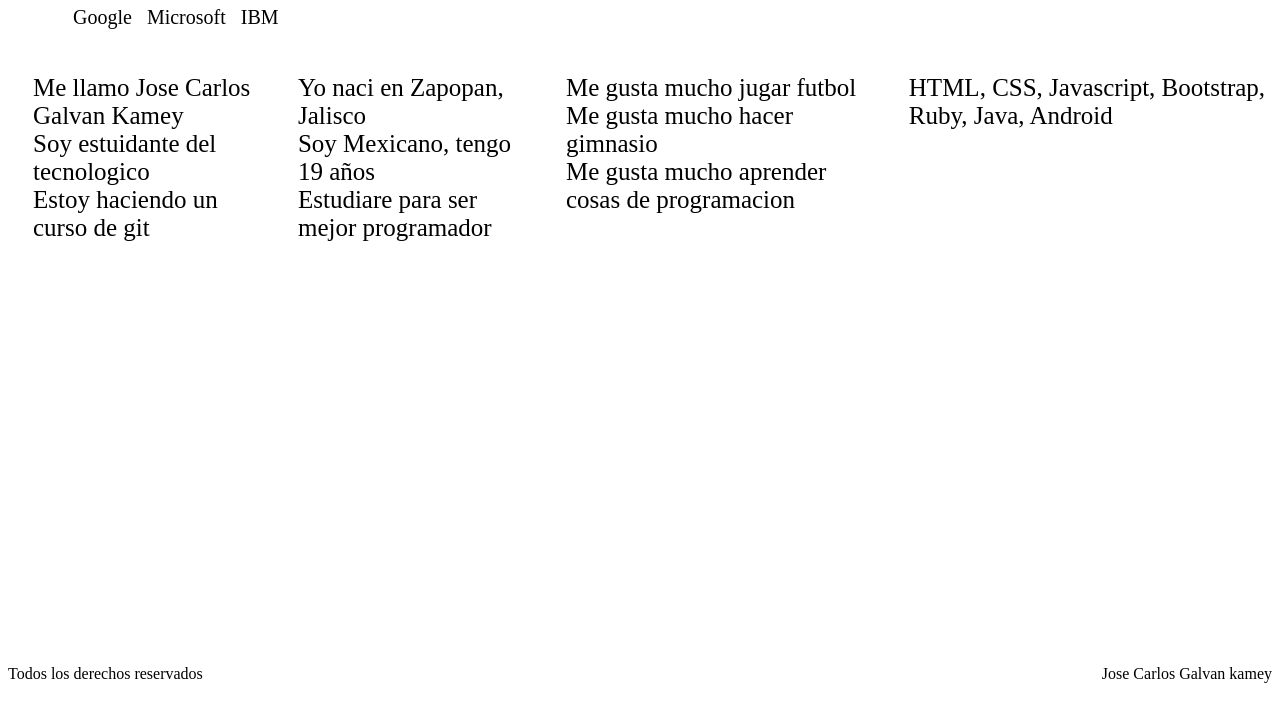
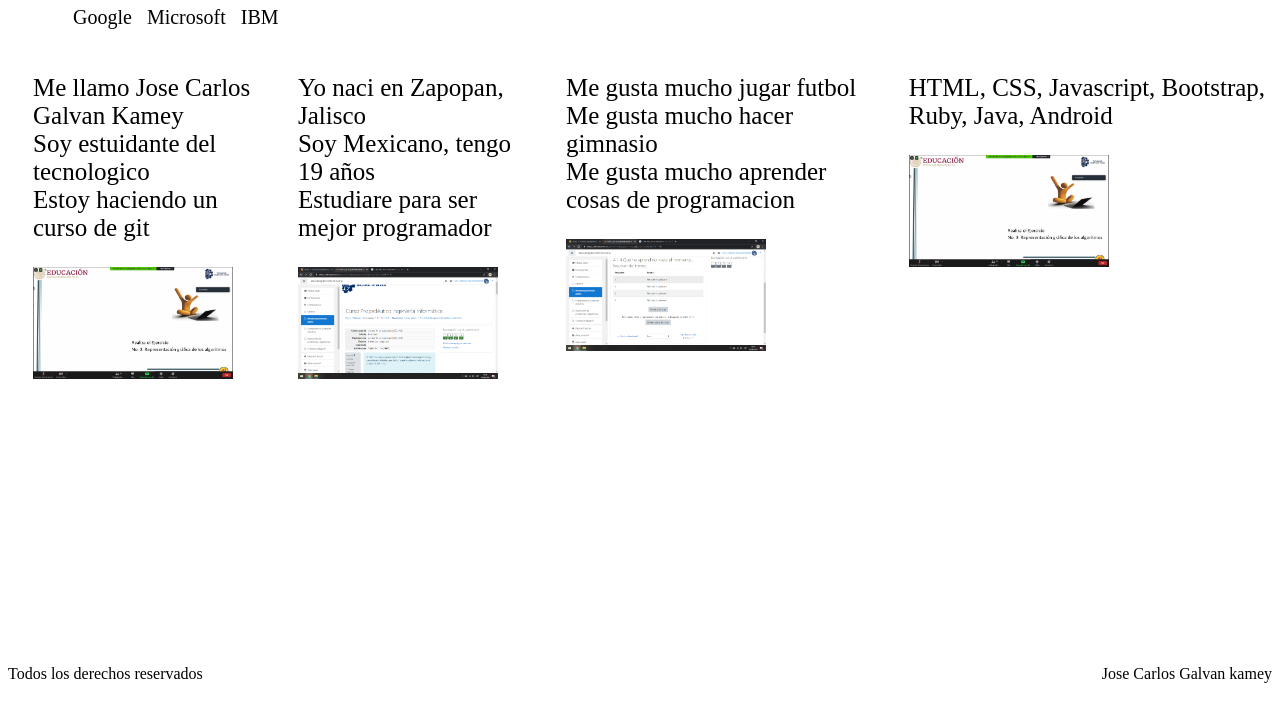
Before and after one commit to Cracklitos-byte/Curso-de-git, a plain HTML site: page index.html in a window 1280 px wide. Shown: the part 95-802 px from the top of the page. Drawn offline with Linux system fonts and the light colour scheme.

Commit message:
Agregue imagenes

```diff
--- a/index.html
+++ b/index.html
@@ -25,6 +25,7 @@
           tecnologico<br />
           Estoy haciendo un curso de git
         </p>
+        <img src="img/Captura de pantalla (5).png" alt="" />
       </div>
       <div class="mi_historia">
         <p>
@@ -32,6 +33,7 @@
           Soy Mexicano, tengo 19 años <br />
           Estudiare para ser mejor programador
         </p>
+        <img src="img/Captura de pantalla (4).png" alt="" />
       </div>
       <div class="hobbies">
         <p>
@@ -39,9 +41,11 @@
           Me gusta mucho hacer gimnasio <br />
           Me gusta mucho aprender cosas de programacion
         </p>
+        <img src="img/Captura de pantalla (3).png" alt="" />
       </div>
       <div class="conocimientos">
         <p>HTML, CSS, Javascript, Bootstrap, Ruby, Java, Android</p>
+        <img src="img/Captura de pantalla (5).png" alt="" />
       </div>
     </main>
     <footer>
--- a/style.css
+++ b/style.css
@@ -31,3 +31,7 @@ footer {
   display: flex;
   justify-content: space-between;
 }
+
+img {
+  width: 200px;
+}
```
Also changed, not shown: img/Captura de pantalla (3).png (added), img/Captura de pantalla (4).png (added), img/Captura de pantalla (5).png (added).
